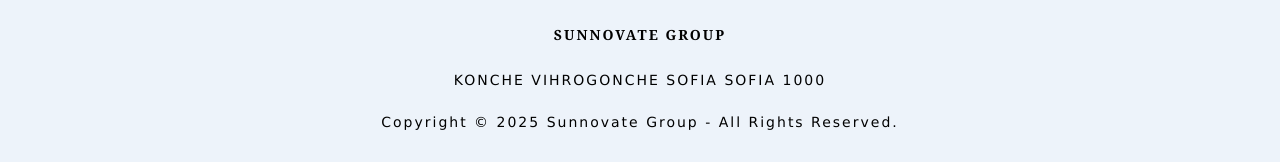
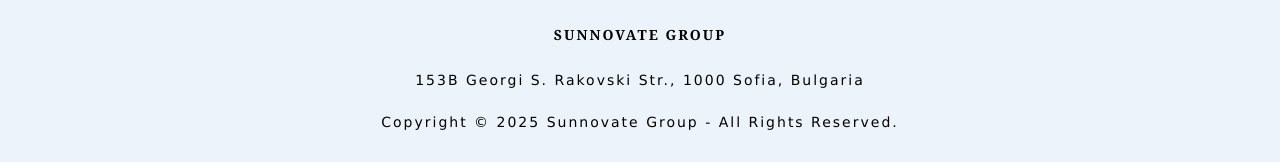
Before and after one commit to Petar-Dinev/sunnovate-group, a React (Vite) app: page /contacts in a window 1280 px wide. Shown: the part 1307-1469 px from the top of the page. Built offline with nearby package versions, Linux system fonts and the light colour scheme.

Commit message:
Change adress on company in main footer

```diff
--- a/src/components/footer/Footer.jsx
+++ b/src/components/footer/Footer.jsx
@@ -54,7 +54,7 @@
         </a>
       </div>
       <h6>SUNNOVATE GROUP</h6>
-      <p>KONCHE VIHROGONCHE SOFIA SOFIA 1000</p>
+      <p>153B Georgi S. Rakovski Str., 1000 Sofia, Bulgaria</p>
       <p>Copyright &copy; 2025 Sunnovate Group - All Rights Reserved.</p>
     </footer>
   );
```
